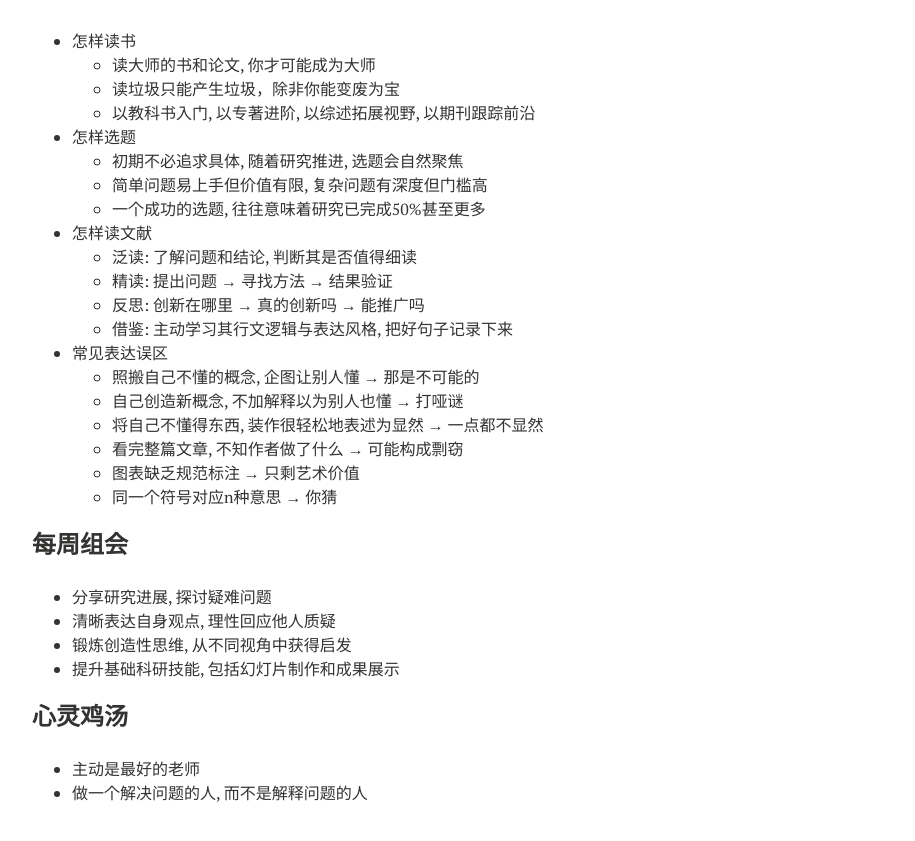
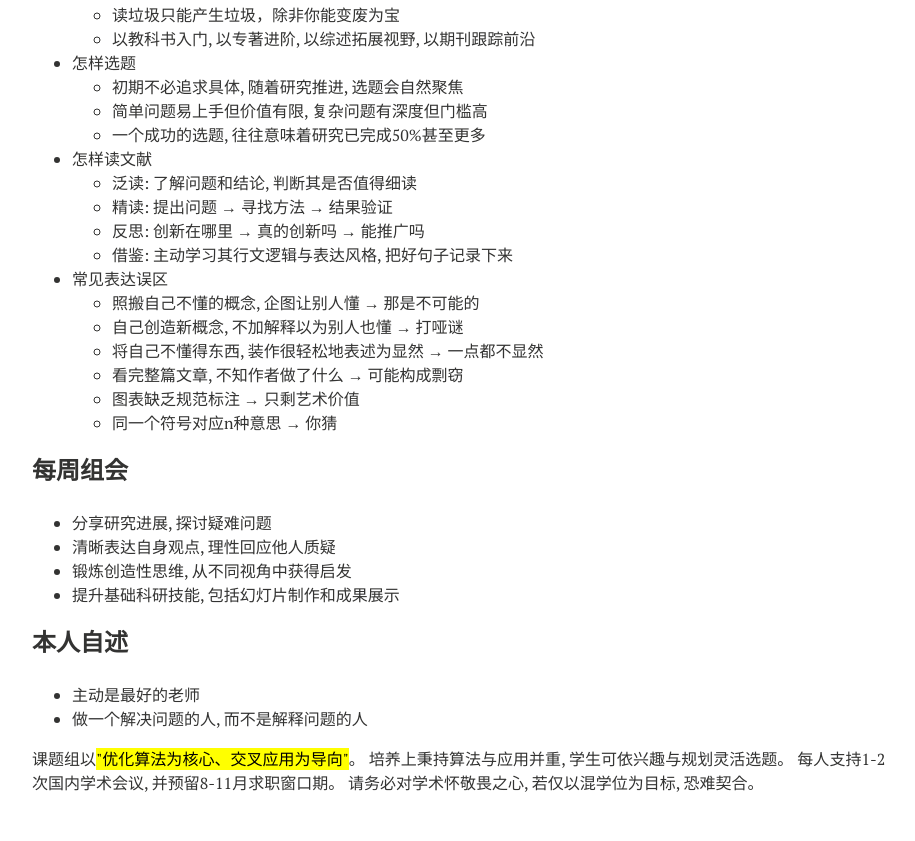
Before and after one commit to xianchaoxiu/xianchaoxiu.github.io, a Jekyll site: the page built from chinese/reading/index.md, in a window 1280 px wide and 900 px high, scrolled down 1050 px. Shown: the top 841 px of the window, without its empty margins (288-1203 px from the left). Built offline with Jekyll 4.4.1, drawn with Linux system fonts in a browser that asks for light colours; nearby versions of some CDN libraries; some of the changed text lies outside the part shown.

Commit message:
Update index.md

```diff
--- a/chinese/reading/index.md
+++ b/chinese/reading/index.md
@@ -76,6 +73,13 @@ share: false
 * 提升基础科研技能, 包括幻灯片制作和成果展示
 
 
-### 心灵鸡汤
+### 本人自述
 * 主动是最好的老师 <br>
 * 做一个解决问题的人, 而不是解释问题的人 <br>
+
+
+
+课题组以<mark>"优化算法为核心、交叉应用为导向"</mark>。
+培养上秉持算法与应用并重, 学生可依兴趣与规划灵活选题。
+每人支持1-2次国内学术会议, 并预留8-11月求职窗口期。
+请务必对学术怀敬畏之心, 若仅以混学位为目标, 恐难契合。
```
Also changed, not shown: other parts of chinese/reading/index.md (+1 -4 lines).
